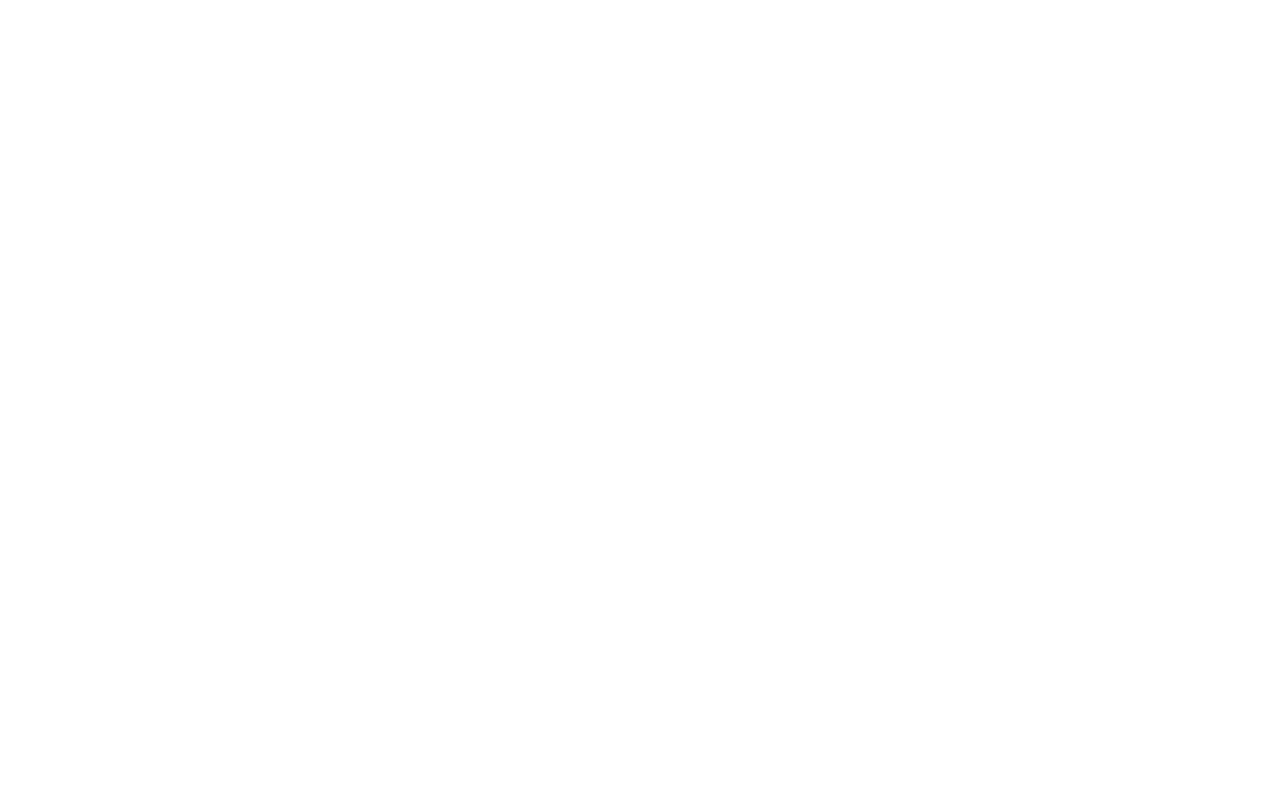
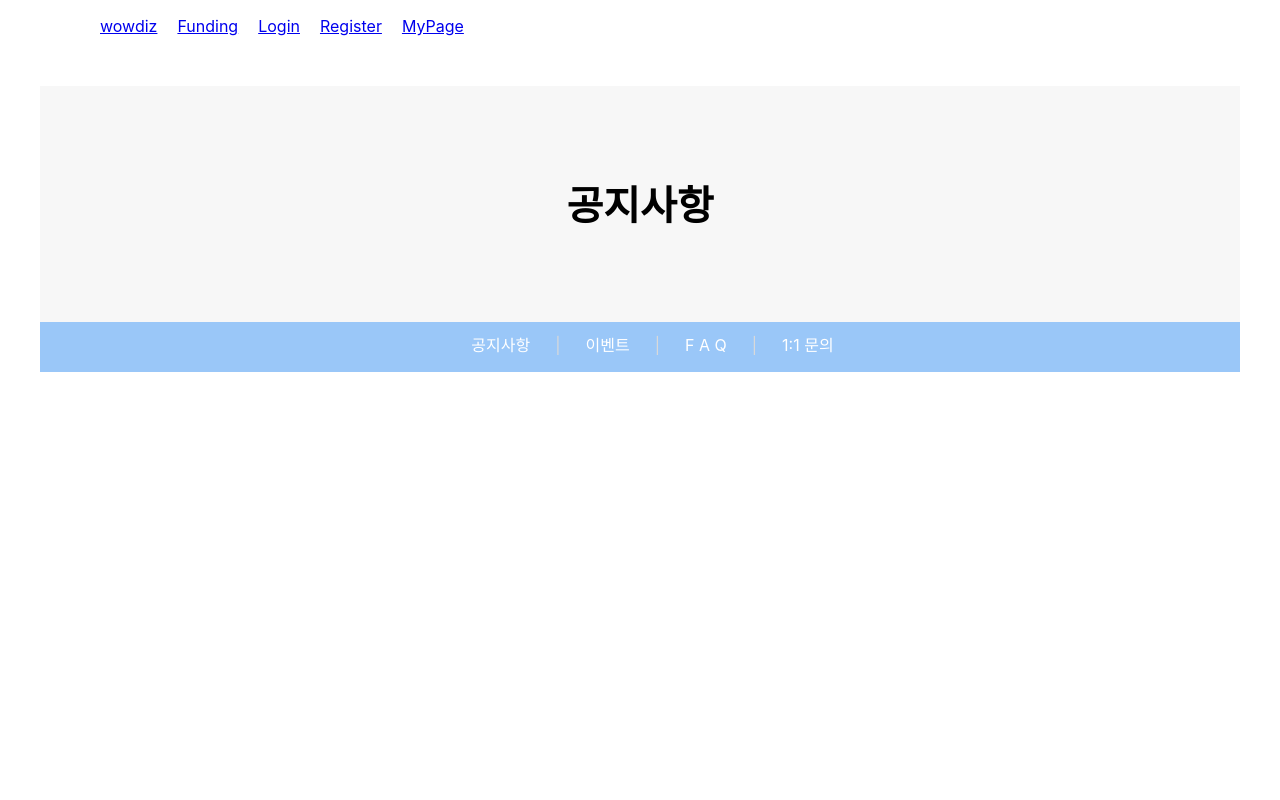
Before and after one commit to wowdiz/wowdiz, a React (Create React App) app in the folder wowdiz-fe/: page /supportboard in a window 1280 px wide. Before the commit this address had no page. Shown: the top 800 px of the page. Built offline with nearby package versions, Linux system fonts and the light colour scheme.

Commit message:
[DESIGN] 공지사항, 이벤트, FAQ, 1:1문의 파일명, 레이아웃 구조 ,css 변경

```diff
--- a/wowdiz-fe/src/App.js
+++ b/wowdiz-fe/src/App.js
@@ -8,7 +8,7 @@
 import MyPage from './pages/user/mypage/MyPage';
 
 import "./style/reset.css";
-import NoticeBoard from './pages/support/notice/NoticeBoard';
+import SupportBoard from './pages/support/notice/SupportBoard';
 
 // 최초 작업자: 권능
 // 2022-06-29
@@ -21,7 +21,7 @@
         <Route path="" element={<Home/>}/>
         <Route path="/funding" element={<FundingList/>}/>
         <Route path="/mypage" element={<MyPage/>}/>
-        <Route path="/notice" element={<NoticeBoard/>}/>
+        <Route path="/supportboard" element={<SupportBoard/>}/>
 
       </Route>
       {/* 로그인 */}
--- a/wowdiz-fe/src/pages/support/notice/NoticeBoard.js
+++ /dev/null
@@ -1,22 +0,0 @@
-import React from 'react';
-import '../../../style/notice_board.css';
-import Pagination from '@mui/material/Pagination';
-
-const NoticeBoard = () => {
-    return (
-        <div>
-            <div class="support_home_layout">
-                    <div class="support_menu_backgroundcolor"></div>
-                    <div class="support_menu_navi"></div>
-                    <span class="support_menu_title">공지사항</span>
-                    <span class="support_menu_left">공지사항</span>
-                    <span class="support_menu_center">F A Q</span>
-                    <span class="support_menu_right">1:1 문의</span>
-                    <div class="support_left_menu_bar"></div>
-                    <div class="support_right_menu_bar"></div>
-            </div>
-        </div>
-    );
-};
-
-export default NoticeBoard;
--- /dev/null
+++ b/wowdiz-fe/src/pages/support/notice/SupportBoard.js
@@ -0,0 +1,27 @@
+import React from 'react';
+import '../../../style/support_board.css';
+
+const SupportBoard = () => {
+    return (
+        <div>
+            <div className="support_home_layout">
+                {/* 메뉴 선택시 변경되는 title text */}
+                <div className="board_title">공지사항</div>
+                    {/* 공지사항, 이벤트, FAQ, 1:1문의 네비게이션 바 */}
+                    <div className="support_menu_navi">
+                        {/* 네비게이션 버튼 */}
+                        <span className="support_menu">공지사항</span>
+                        {/* 네비게이션 버튼 구분자 */}
+                        <span className="delimiter">|</span>
+                        <span className="support_menu">이벤트</span>
+                        <span className="delimiter">|</span>
+                        <span className="support_menu">F A Q</span>
+                        <span className="delimiter">|</span>
+                        <span className="support_menu last">1:1 문의</span>
+                </div>
+            </div>
+        </div>
+    );
+};
+
+export default SupportBoard;
--- a/wowdiz-fe/src/style/notice_board.css
+++ /dev/null
@@ -1,103 +0,0 @@
-  .support_home_layout {
-    width: 100%;
-    height: 990px;
-    background-repeat: no-repeat;
-    background-position: center center;
-    background-size: cover;
-    opacity: 1;
-    position: relative;
-    top: 0px;
-    left: 0px;
-    overflow: hidden;
-  }
-  .support_menu_backgroundcolor {
-    width: 100%;
-    height: 236px;
-    background: rgba(247,247,247,1);
-    opacity: 1;
-    position: absolute;
-    overflow: hidden;
-  }
-  .support_menu_navi {
-    width: 100%;
-    height: 50px;
-    background: rgba(154,199,248,1);
-    opacity: 1;
-    position: absolute;
-    top: 236px;
-    overflow: hidden;
-  }
-  .support_menu_title {
-    width: 100%;
-    color: rgba(0,0,0,1);
-    position: relative;
-    top: 90px;
-    left: 520px;
-    font-family: Inter;
-    font-weight: Bold;
-    font-size: 40px;
-    opacity: 1;
-    text-align: center;
-  }
-  .support_menu_left {
-    width: 120px;
-    color: rgba(255,255,255,1);
-    position: absolute;
-    top: 251px;
-    left: 420px;
-    font-family: Inter;
-    font-weight: Medium;
-    font-size: 16px;
-    opacity: 1;
-    text-align: center;
-  }
-  .support_menu_center {
-    width: 120px;
-    color: rgba(255,255,255,1);
-    position: absolute;
-    top: 251px;
-    left: 540px;
-    font-family: Inter;
-    font-weight: Medium;
-    font-size: 16px;
-    opacity: 1;
-    text-align: center;
-  }
-  .support_menu_right {
-    width: 120px;
-    color: rgba(255,255,255,1);
-    position: absolute;
-    top: 251px;
-    left: 660px;
-    font-family: Inter;
-    font-weight: Medium;
-    font-size: 16px;
-    opacity: 1;
-    text-align: center;
-  }
-
-  .support_left_menu_bar {
-    width: 1px;
-    height: 14px;
-    background: rgba(217,217,217,1);
-    opacity: 1;
-    position: absolute;
-    top: 257px;
-    left: 539px;
-    overflow: hidden;
-  }
-  .support_right_menu_bar {
-    width: 1px;
-    height: 14px;
-    background: rgba(217,217,217,1);
-    opacity: 1;
-    position: absolute;
-    top: 257px;
-    left: 659px;
-    overflow: hidden;
-  }
-
-.pagination {
-  align-items: 'center',
-  justify 'center',
-}
--- /dev/null
+++ b/wowdiz-fe/src/style/support_board.css
@@ -0,0 +1,55 @@
+  .support_home_layout {
+    width: 100%;
+    height: 990px;
+    background-repeat: no-repeat;
+    background-position: center center;
+    background-size: cover;
+    opacity: 1;
+    position: relative;
+    overflow: hidden;
+  }
+
+  .support_menu_navi {
+    width: 100%;
+    height: 50px;
+    background: rgba(154,199,248,1);
+    opacity: 1;
+    position: relative;
+    overflow: hidden;
+    text-align: center;
+    line-height: 47px;
+  }
+
+  .board_title {
+    height: 236px;
+    width: 100%;
+    color: rgba(0,0,0,1);
+    background: rgba(247,247,247,1);
+    position: relative;
+    font-family: Inter;
+    font-weight: Bold;
+    font-size: 40px;
+    opacity: 1;
+    text-align: center;
+    line-height: 240px;
+  }
+
+  .support_menu {
+    width: 120px;
+    color: rgba(255,255,255,1);
+    font-family: Inter;
+    font-weight: Medium;
+    font-size: 16px;
+    opacity: 1;
+    text-align: center;
+    margin-right: 25px;
+    margin-left: 25px;
+  }
+
+  .support_menu.last{
+    margin-right: 0px;
+  }
+
+  .delimiter{
+    color: rgba(217,217,217,1);
+  }
```
